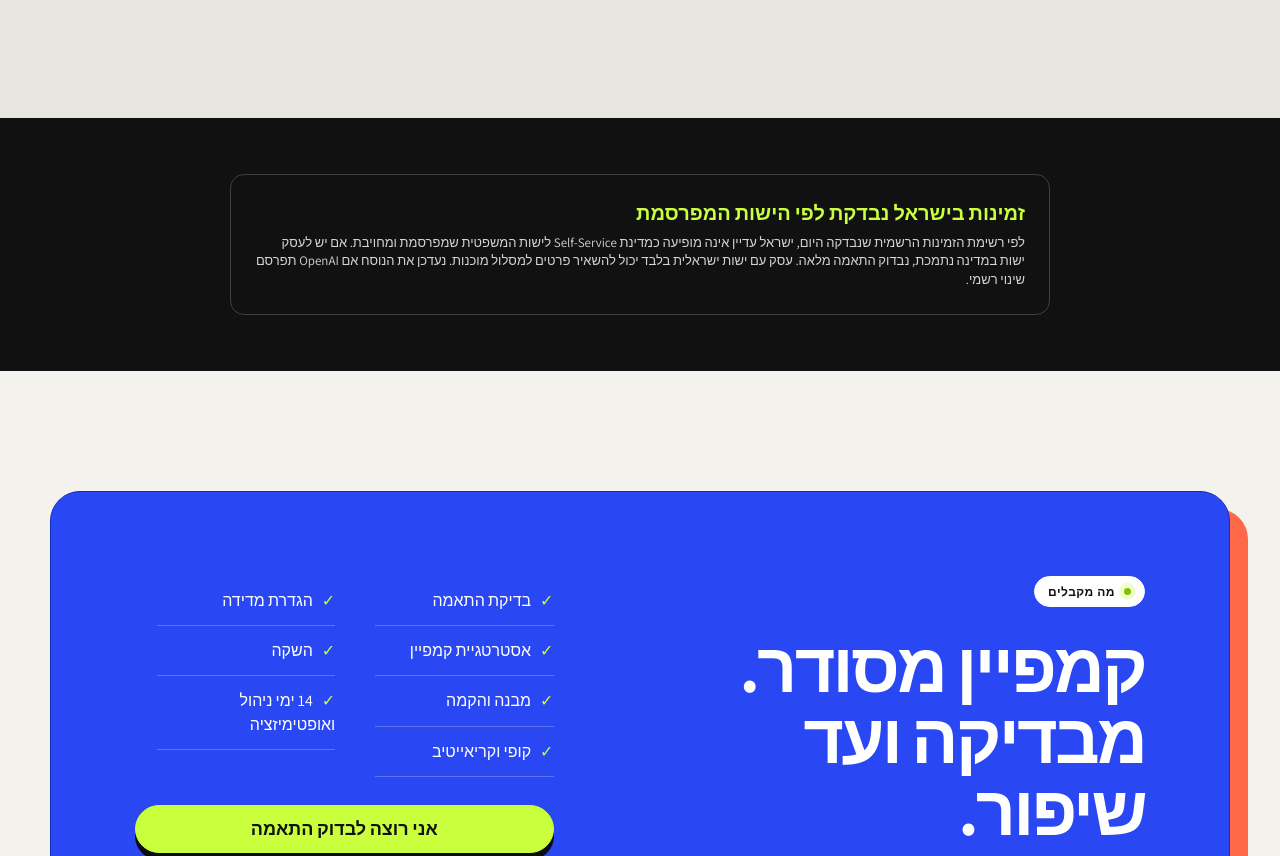
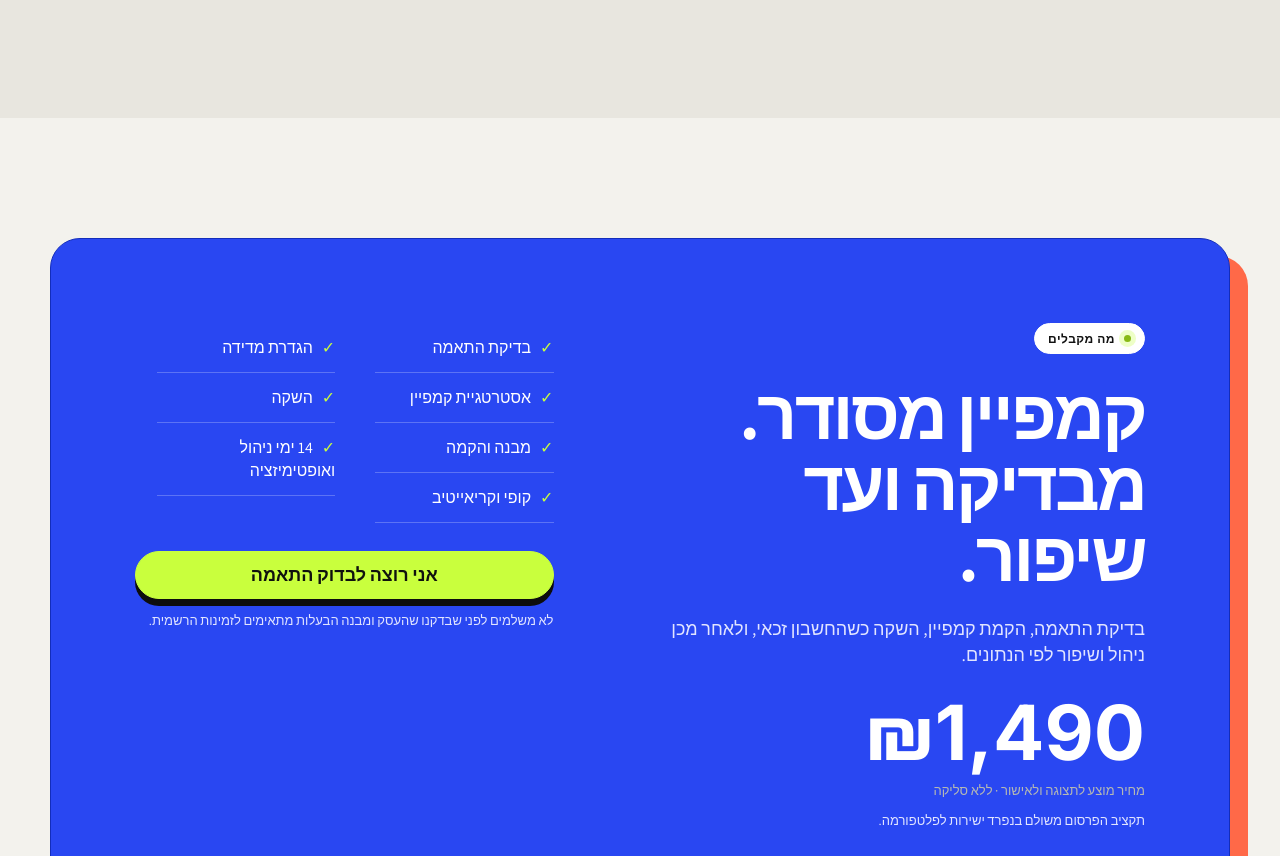
Before and after one commit to deenv7-star/asked-preview, a plain HTML site: page index.html in a window 1280 px wide. Shown: the part 3518-4374 px from the top of the page. Drawn offline with Linux system fonts and the light colour scheme.

Commit message:
Remove Israel availability section
Remove the entire black Israel availability section while preserving the locked ASKED V2 layout.

```diff
--- a/index.html
+++ b/index.html
@@ -47,7 +47,7 @@ body{background:#f3f2ed}
 <section class="section shift-section"><div class="wrap shift"><div><span class="eyebrow">THE SHIFT</span><h2 class="headline">החיפוש<br>משתנה.</h2><p class="muted">אנשים משתמשים ב-ChatGPT כדי ללמוד, להשוות אפשרויות ולקבל החלטות. מודעות ממומנות הן שכבה נפרדת ומסומנת, לא דרך לקנות המלצה בתשובה האורגנית.</p></div><div class="shift-list"><div>פעם חיפשו בגוגל.</div><div>היום גם שואלים AI.</div><div>ומודעות ממומנות מצטרפות לרגע הזה.</div></div></div></section>
 <section id="fit" class="section"><div class="wrap intent"><div class="intent-copy"><span class="eyebrow">THE MOMENT OF INTENT</span><h2>לא עוד באנר<br>באמצע הדרך.</h2><p>להופיע בזמן שבו הלקוח כבר מחפש פתרון.</p><div class="examples"><div class="ex active">“איזה מלון מתאים למשפחה בצפון?”</div><div class="ex">“איפה כדאי לעשות טיפול לרכב?”</div><div class="ex">“איזה מטבח מתאים לדירה חדשה?”</div></div></div><div class="intent-card"><div class="bubble">איזה מטבח מתאים לדירה חדשה?</div><div class="ad"><div><span class="adlabel">SPONSORED · DEMO</span><h3>מטבח שמתחיל מהחיים שלכם</h3><p>תכנון שמתחיל מהצרכים של הבית.</p></div><span class="mini">לגלות</span></div><p class="note">מודעה מסומנת וברורה, מתחת לשיחה.</p></div></div></section>
 <section id="how" class="section steps-section"><div class="wrap"><div class="steps-head"><span class="eyebrow">HOW ASKED WORKS</span><h2 class="headline">בין “מעניין”<br>ל“הקמפיין באוויר”.</h2><p class="muted">אנחנו מטפלים בכל מה שבדרך, בלי לנפח את התהליך.</p></div><div class="steps"><article class="step"><span class="num">01</span><h3>ממפים את ההזדמנות</h3><p>מבינים מי הלקוחות, אילו צרכים מניעים אותם ואיזה מסר צריך לפגוש אותם.</p></article><article class="step"><span class="num">02</span><h3>בונים את הקמפיין</h3><p>מבנה, מסרים, קריאייטיב, הגדרות קמפיין ומדידה.</p></article><article class="step"><span class="num">03</span><h3>עולים ולומדים</h3><p>עוקבים אחרי חשיפות, קליקים והמרות ומשפרים לפי הנתונים.</p></article></div></div></section>
-<section class="section availability-section" style="padding-top:35px"><div class="wrap"><div class="eligibility" style="max-width:820px;margin:auto;padding:24px"><strong style="display:block;font-size:20px;color:#111;margin-bottom:6px">זמינות בישראל נבדקת לפי הישות המפרסמת</strong><span>לפי רשימת הזמינות הרשמית שנבדקה היום, ישראל עדיין אינה מופיעה כמדינת Self-Service לישות המשפטית שמפרסמת ומחויבת. אם יש לעסק ישות במדינה נתמכת, נבדוק התאמה מלאה. עסק עם ישות ישראלית בלבד יכול להשאיר פרטים למסלול מוכנות. נעדכן את הנוסח אם OpenAI תפרסם שינוי רשמי.</span></div></div></section><section id="price" class="section"><div class="wrap offer"><div><span class="badge"><span class="dot"></span> מה מקבלים</span><h2>קמפיין מסודר.<br>מבדיקה ועד שיפור.</h2><p class="muted">בדיקת התאמה, הקמת קמפיין, השקה כשהחשבון זכאי, ולאחר מכן ניהול ושיפור לפי הנתונים.</p><div class="price">₪1,490<small>מחיר מוצע לתצוגה ולאישור · ללא סליקה</small></div><p class="small">תקציב הפרסום משולם בנפרד ישירות לפלטפורמה.</p></div><div><ul><li>בדיקת התאמה</li><li>אסטרטגיית קמפיין</li><li>מבנה והקמה</li><li>קופי וקריאייטיב</li><li>הגדרת מדידה</li><li>השקה</li><li>14 ימי ניהול ואופטימיזציה</li></ul><button class="btn open-form">אני רוצה לבדוק התאמה</button><p class="small">לא משלמים לפני שבדקנו שהעסק ומבנה הבעלות מתאימים לזמינות הרשמית.</p></div></div></section>
+<section id="price" class="section"><div class="wrap offer"><div><span class="badge"><span class="dot"></span> מה מקבלים</span><h2>קמפיין מסודר.<br>מבדיקה ועד שיפור.</h2><p class="muted">בדיקת התאמה, הקמת קמפיין, השקה כשהחשבון זכאי, ולאחר מכן ניהול ושיפור לפי הנתונים.</p><div class="price">₪1,490<small>מחיר מוצע לתצוגה ולאישור · ללא סליקה</small></div><p class="small">תקציב הפרסום משולם בנפרד ישירות לפלטפורמה.</p></div><div><ul><li>בדיקת התאמה</li><li>אסטרטגיית קמפיין</li><li>מבנה והקמה</li><li>קופי וקריאייטיב</li><li>הגדרת מדידה</li><li>השקה</li><li>14 ימי ניהול ואופטימיזציה</li></ul><button class="btn open-form">אני רוצה לבדוק התאמה</button><p class="small">לא משלמים לפני שבדקנו שהעסק ומבנה הבעלות מתאימים לזמינות הרשמית.</p></div></div></section>
 <section class="final"><div class="wrap"><h2>כשהם ישאלו.<br>האם יראו גם אותך?</h2><button class="btn open-form">בדקו אם העסק שלכם מתאים ←</button><p class="muted">2 דקות. ללא התחייבות.</p></div></section>
 </main>
 <footer class="footer"><div class="wrap foot"><div><div class="brand">ASKED.</div><p class="disclaimer">ASKED היא סוכנות פרסום עצמאית ואינה קשורה, נתמכת או מופעלת על ידי OpenAI. ChatGPT ו-OpenAI הם סימנים מסחריים של בעליהם. הזמינות כפופה למדינות ולתנאי הזכאות שמפרסמת OpenAI ועשויה להשתנות.</p><p class="source">מקור זמינות רשמי: <a href="https://help.openai.com/en/articles/20001245-ads-manager-availability">OpenAI Ads Manager Availability</a></p></div><div class="footlinks"><a href="#">Privacy</a><a href="#">Terms</a><a href="#">Contact</a><span>WhatsApp · Email · Instagram</span></div></div></footer>
```
